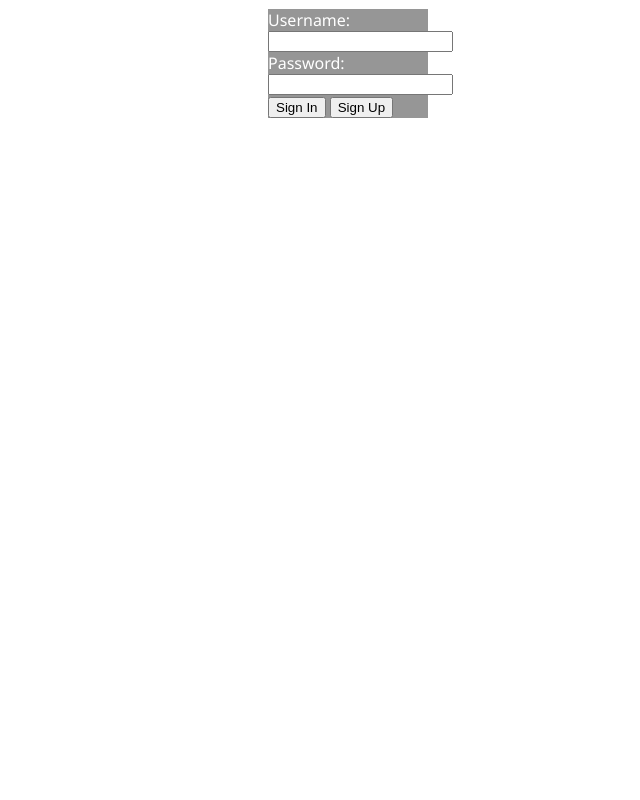
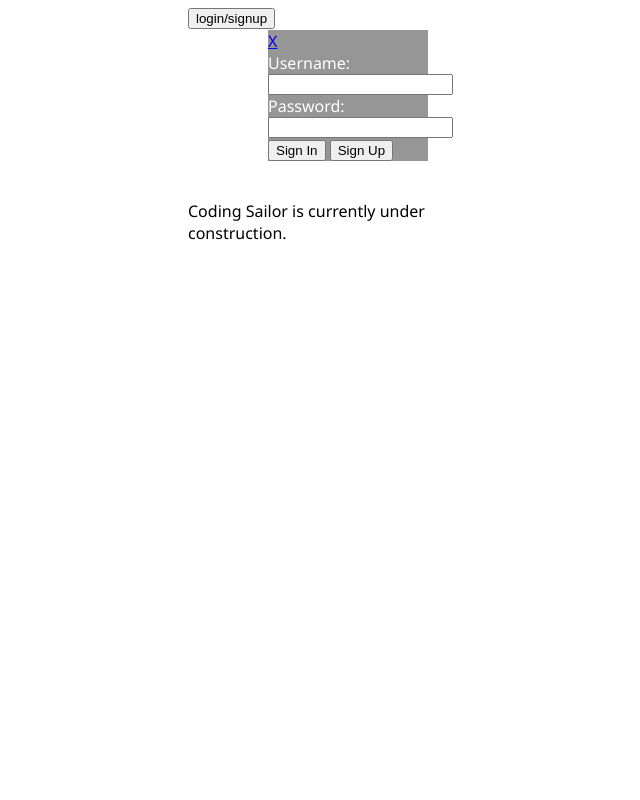
Before and after one commit to AnthonySaldana/CodingSailor.com-BlogProject, a PHP site: page / in a window 1280 px wide. Shown: the whole page, without its empty margins (292-932 px from the left). Run offline with PHP 8.4, Linux system fonts and the light colour scheme.

Commit message:
Changes made to fix some errors

```diff
--- a/CMS/editpost.php
+++ b/CMS/editpost.php
@@ -16,7 +16,7 @@ echo<<<_htmleditsql
 <input type="hidden" name="id" value="$id"/>
 <input type="submit" name="submitedit" value="Submit Edit"/>
 </form>
-_htmleditsql
+_htmleditsql;
 }
 
 else die("only admin allowed");
--- a/index.php
+++ b/index.php
@@ -1,3 +1,13 @@
 <?php
 include_once("loginform/loginform.php");
+echo<<<_ios
+<meta name="viewport" content="width=device-width, initial-scale=1.0, user-scalable=0, minimum-scale=1.0, maximum-scale=1.0" />
+<meta name="apple-mobile-web-app-capable" content="yes" />
+<meta name="apple-mobile-web-app-status-bar-style" content="black" />
+
+<link rel='apple-touch-icon' href='images/iosicon.png'/>
+<link href='images/splashios4'
+media='(device-width: 320px) and (device-height: 480px) and (-webkit-device-pixel-ratio: 2)'
+rel='apple-touch-startup-image'>
+_ios
 ?>
--- a/loginform/loginform.php
+++ b/loginform/loginform.php
@@ -2,7 +2,7 @@
 
 //HTML code for the login form
 session_start();
-
+//start session
 if(isset($_SESSION['username']))
 	{
 		$username = $_SESSION['username'];
@@ -13,18 +13,18 @@ if(isset($_SESSION['username']))
 	}
 else {
 $htmllogin = <<<_codinghtml
-<DOCTYPE html5>
+<html>
 <head>
-	<link rel="stylesheet" type="text/css" href="../styles/login.css">
+	<link rel="stylesheet" type="text/css" href="../loginform/styles/login.css">
 	<script type="text/javascript" src="../loginform/js/registerscript.js"></script>
 </head>
 <body onload="hidethese()">
+	<button onclick="loadform()" id="loadbutton" type=button >login/signup</br></button>
 
-	<form name="login" action="loginform/processlogin.php" method="POST" id="login"/>
+	<form  id="login" name="login" action="loginform/processlogin.php" method="POST" />
+		<a href="#" onclick="hidethese()">X</a></br>
 		Username: <input type="text" name="username"/>
-		</br>
 		Password: <input type="password" name="pwd"/>
-		</br>
 		<label for="email" id="emaillabel">Email:</label>
 		<input type="text" name="email" id="emailsec"/>
 		<input type="submit" name="signin" value="Sign In" id="signinbutton"/>
@@ -32,8 +32,7 @@ $htmllogin = <<<_codinghtml
 		<button onclick="register()" id="registerbutton" type=button >Sign Up</button>
 	</form>
 
-
-
+	</br>
 </body>
 </html>
 _codinghtml;
@@ -41,5 +40,5 @@ _codinghtml;
 echo $htmllogin; //displays the login form
 }
 
-//echo"Coding Sailor is currently under construction.";
+echo"Coding Sailor is currently under construction.";
 ?>
--- a/loginform/processlogin.php
+++ b/loginform/processlogin.php
@@ -31,7 +31,7 @@ if(isset($_POST['username']) && isset($_POST['pwd']) && !empty($_POST['username'
 		VALUES('$user', '$token', '$email')";
 		$result = mysql_query($signupquery);
 		if(!result) die("error signing up");
-		echo "signed up";
+		//echo "signed up";
 	}
 
 	//Here we check if the username/password combo exists and if not, send em packing!
```
